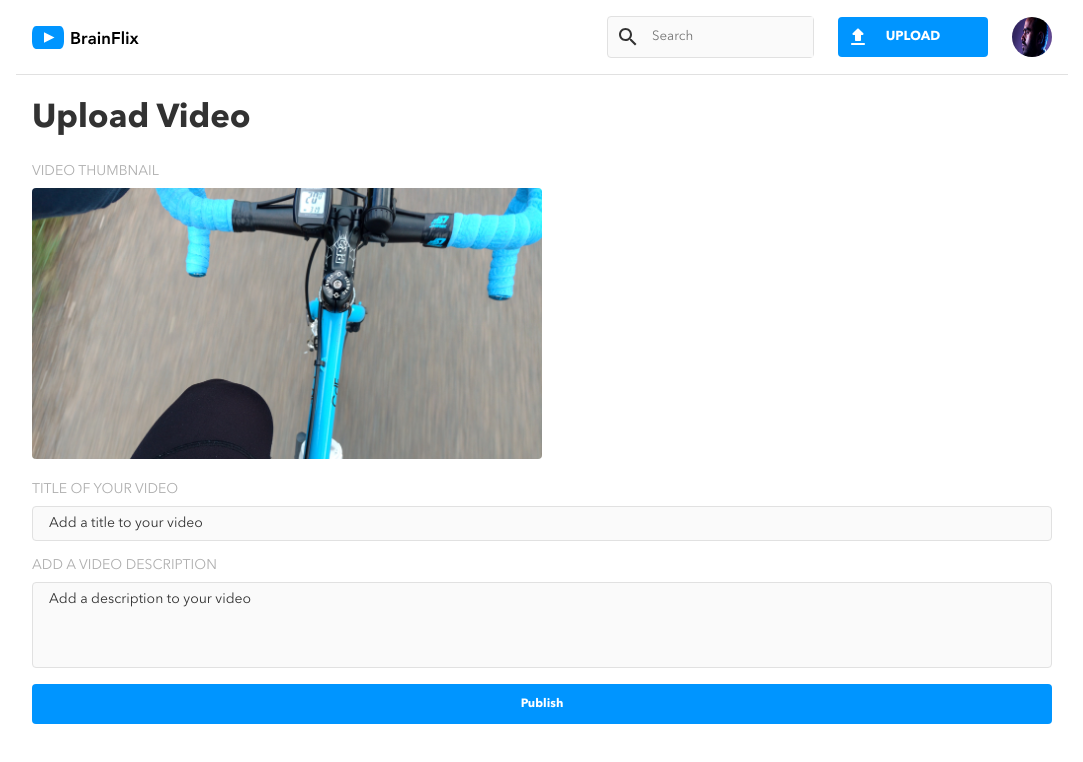
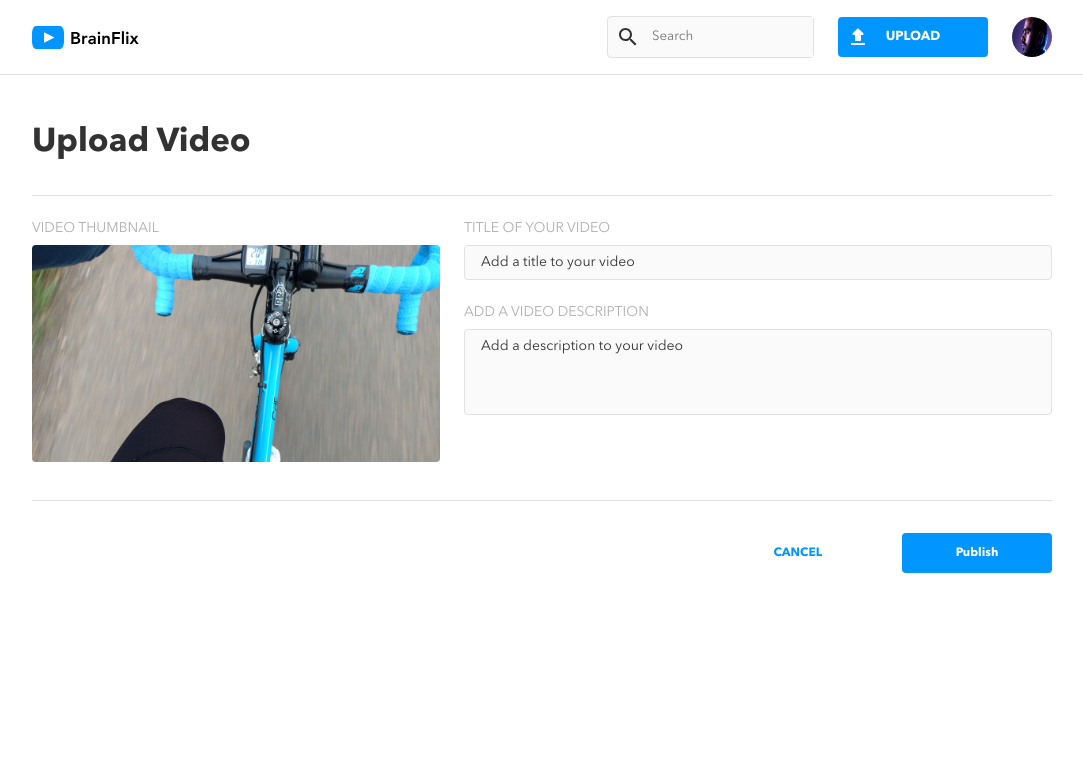
Before and after one commit to Sandro927/Alejandro-Mandala-BrainFlix, a React (Create React App) app: page /upload in a window 1280 px wide. Shown: the top 762 px of the page, without its empty margins (98-1181 px from the left). Built offline with nearby package versions, Linux system fonts and the light colour scheme; what javascript-time-ago would draw is missing.

Commit message:
added state to upload form with onchange handlers

```diff
--- a/src/App.js
+++ b/src/App.js
@@ -1,7 +1,7 @@
 import './App.scss';
 import { BrowserRouter as Router, Route, Switch } from 'react-router-dom';
 import VideoPlayer from './pages/VideoPlayer/VideoPlayer'
-import Upload from './components/Upload/Upload'
+import Upload from './pages/Upload/Upload'
 import Nav from './components/Nav/Nav'
 import PageNotFound from './components/PageNotFound/PageNotFound'
 
--- a/src/components/Upload/Upload.js
+++ /dev/null
@@ -1,23 +0,0 @@
-import React from 'react'
-import UploadForm from '../UploadForm/UploadForm'
-import './Upload.scss'
-import thumbnail from '../../assets/images/images/Upload-video-preview.jpg'
-
-function Upload() {
-  return (
-    <section className="upload">
-      <div className="upload__content">
-        <h1 className="upload__title">Upload Video</h1>
-        <div className="upload__body">
-          <figure className="upload__figure">
-            <figcaption className="upload__caption">VIDEO THUMBNAIL</figcaption>
-            <img className="upload__image" src={thumbnail} alt="Generic Biking POV"></img>
-          </figure>
-          <UploadForm />
-        </div>
-      </div>
-    </section>
-  )
-}
-
-export default Upload
--- a/src/components/Upload/Upload.scss
+++ /dev/null
@@ -1,48 +0,0 @@
-@use "../../styles/partials/mixins.scss" as *;
-@use "../../styles/partials/colours.scss" as c;
-
-.upload {
-
-    &__content {
-        padding: 1.5rem 1rem 1rem;
-        border-top: 1px solid c.$brainflix-mercury;
-
-        @include desktop {
-            @include desktop-center;
-        }
-
-    }
-
-    &__title {
-        font-size: 1.5rem;
-
-        @include tablet {
-            font-size: 33px;
-        }
-    }
-
-    &__figure {
-        margin: 1.5rem 0 0;
-
-        @include tablet {
-            width: 50%;
-        }
-    }
-
-    &__caption {
-        font-size: .8125rem;
-        color: c.$brainflix-silver;
-        padding-bottom: 0.5rem;
-
-        @include tablet {
-            font-size: .875rem;
-        }
-
-
-    }
-
-    &__image {
-        width: 100%;
-        border-radius: 4px;
-    }
-}
--- a/src/components/UploadForm/UploadForm.js
+++ b/src/components/UploadForm/UploadForm.js
@@ -1,17 +1,54 @@
 import React, { Component } from 'react'
+import { Link } from 'react-router-dom'
 import './UploadForm.scss'
+import thumbnail from '../../assets/images//images/Upload-video-preview.jpg'
+export class UploadForm extends Component {
+  state = {
+    videoTitle: "",
+    videoDescription: ""
+  }
 
-export class UploadForm extends Component {
+  handleChange = (e) => {
+    this.setState({
+      [e.target.name]: e.target.value
+    })
+  }
+
   render() {
     return (
-      <form className="form">
-          <label className="form__label" htmlFor="videoTitle">TITLE OF YOUR VIDEO</label>
-          <input className="form__text" type="text" name="videoTitle" placeholder="Add a title to your video"/>
+      <form className="form" >
 
-          <label className="form__label" htmlFor="videoDescription">ADD A VIDEO DESCRIPTION</label>
-          <textarea className="form__textarea" name="videoDescription" rows="4" placeholder="Add a description to your video"/>
+        <div className="form__body">
+          <figure className="form__figure">
+            <figcaption className="form__caption">VIDEO THUMBNAIL</figcaption>
+            <img className="form__image" src={thumbnail} alt="Generic Biking POV"></img>
+          </figure>
+          <div className="form__inputs">
+            <label className="form__label" htmlFor="videoTitle">TITLE OF YOUR VIDEO</label>
+            <input
+              className="form__text"
+              type="text"
+              name="videoTitle"
+              placeholder="Add a title to your video"
+              onChange={this.handleChange}
+              value={this.state.videoTitle}
+            />
 
-          <input className="form__submit" type='Submit' value="Publish" />
+            <label className="form__label" htmlFor="videoDescription">ADD A VIDEO DESCRIPTION</label>
+            <textarea
+              className="form__textarea"
+              name="videoDescription"
+              rows="4"
+              placeholder="Add a description to your video"
+              onChange={this.handleChange}
+              value={this.state.videoDescription}
+            />
+          </div>
+        </div>
+        <div className="form__buttons">
+          <input className="form__submit" type='Submit' defaultValue="Publish" />
+          <Link className="form__link" to='/'>CANCEL</Link>
+        </div>
       </form>
     )
   }
--- a/src/components/UploadForm/UploadForm.scss
+++ b/src/components/UploadForm/UploadForm.scss
@@ -2,8 +2,31 @@
 @use "../../styles/partials/colours.scss" as c;
 
 .form {
-    display: flex;
-    flex-direction: column;
+    @include flex-column;
+
+    &__inputs {
+        @include flex-column;
+
+        @include desktop {
+            padding-left: 1.5rem;
+            flex-grow: 1;
+        }
+    }
+
+    &__body {
+        @include flex-column;
+        @include tablet {
+            border-top: 1px solid c.$brainflix-mercury;
+            border-bottom: 1px solid c.$brainflix-mercury;
+            padding-bottom: 2rem;
+
+        }
+
+        @include desktop {
+            flex-direction: row;
+        }
+
+    }
 
     &__label {
         color: c.$brainflix-silver;
@@ -11,7 +34,48 @@
         padding: 1rem 0 0.5rem;
 
         @include tablet {
-            font-size: .875rem
+            font-size: 0.875rem;
+        }
+
+        @include desktop {
+            padding-top: 1.5rem
+        }
+    }
+
+    &__figure {
+        margin: 1.5rem 0 0;
+
+        @include tablet {
+            width: 50%;
+        }
+
+        @include desktop {
+            width: 40%;
+        }
+    }
+
+    &__caption {
+        font-size: 0.8125rem;
+        color: c.$brainflix-silver;
+        padding-bottom: 0.5rem;
+
+        @include tablet {
+            font-size: 0.875rem;
+        }
+    }
+
+    &__image {
+        width: 100%;
+        border-radius: 4px;
+    }
+
+    &__buttons {
+        @include flex-column;
+
+        @include tablet {
+            flex-direction: row-reverse;
+            align-items: center;
+            margin-top: 2rem;
         }
     }
 
@@ -22,12 +86,11 @@
         background-color: c.$brainflix-alabaster;
 
         @include tablet {
-            font-size: .875rem
+            font-size: 0.875rem;
         }
 
         &::placeholder {
             color: c.$brainflix-black;
-
         }
     }
 
@@ -39,7 +102,7 @@
         resize: none;
 
         @include tablet {
-            font-size: .875rem
+            font-size: 0.875rem;
         }
 
         &::placeholder {
@@ -50,5 +113,24 @@
     &__submit {
         @include brainflix-button;
         margin-top: 1rem;
+        font-size: .75rem;
+
+        @include tablet {
+            margin-top: 0;
+        }
+    }
+
+    &__link {
+        text-decoration: none;
+        color: c.$brainflix-blue;
+        font-size: .75rem;
+        font-weight: bold;
+        text-align: center;
+        padding-top: 3rem;
+
+        @include tablet {
+            padding-top: 0;
+            padding-right: 5rem;
+        }
     }
 }
--- /dev/null
+++ b/src/pages/Upload/Upload.js
@@ -0,0 +1,19 @@
+import React from 'react'
+import UploadForm from '../../components/UploadForm/UploadForm'
+import './Upload.scss'
+
+function Upload() {
+  return (
+    <section className="upload">
+      <div className="upload__content">
+        <h1 className="upload__title">Upload Video</h1>
+        <div className="upload__body">
+
+          <UploadForm />
+        </div>
+      </div>
+    </section>
+  )
+}
+
+export default Upload
--- /dev/null
+++ b/src/pages/Upload/Upload.scss
@@ -0,0 +1,26 @@
+@use "../../styles/partials/mixins.scss" as *;
+@use "../../styles/partials/colours.scss" as c;
+
+.upload {
+    &__content {
+        padding: 1.5rem 1rem 1rem;
+        border-top: 1px solid c.$brainflix-mercury;
+
+        @include tablet {
+            padding: 1.5rem 2rem 1rem;
+        }
+
+        @include desktop {
+            @include desktop-center;
+        }
+    }
+
+    &__title {
+        font-size: 1.5rem;
+
+        @include tablet {
+            font-size: 2.0625rem;
+            padding: 1.5rem 0 2rem;
+        }
+    }
+}
--- a/src/pages/VideoPlayer/VideoPlayer.js
+++ b/src/pages/VideoPlayer/VideoPlayer.js
@@ -45,20 +45,6 @@ export class VideoPlayer extends Component {
         })
       })
       .catch((error) => {
-        alert('error connecting to the database');
-        this.props.history.push("./")
-      })
-  }
-
-  fetchActiveVideoData = (id) => {
-    axios.get(`https://project-2-api.herokuapp.com/videos/${id}?api_key=${API_KEY}`)
-      .then((response) => {
-        response.data.comments.sort((a, b) => b.timestamp - a.timestamp)
-        this.setState({
-          activeVideoData: response.data
-        })
-      })
-      .catch((error) => {
       })
   }
 
```
